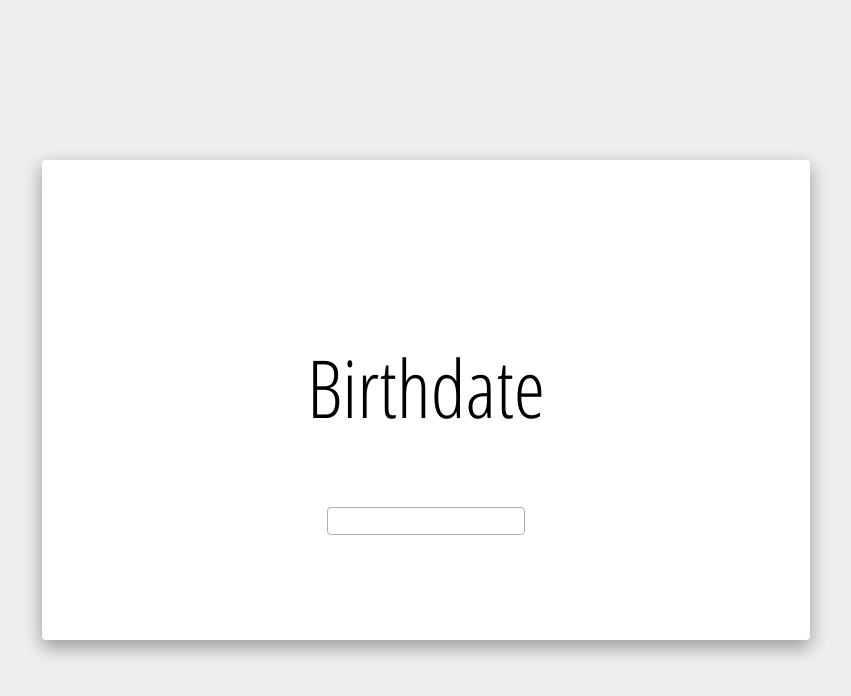
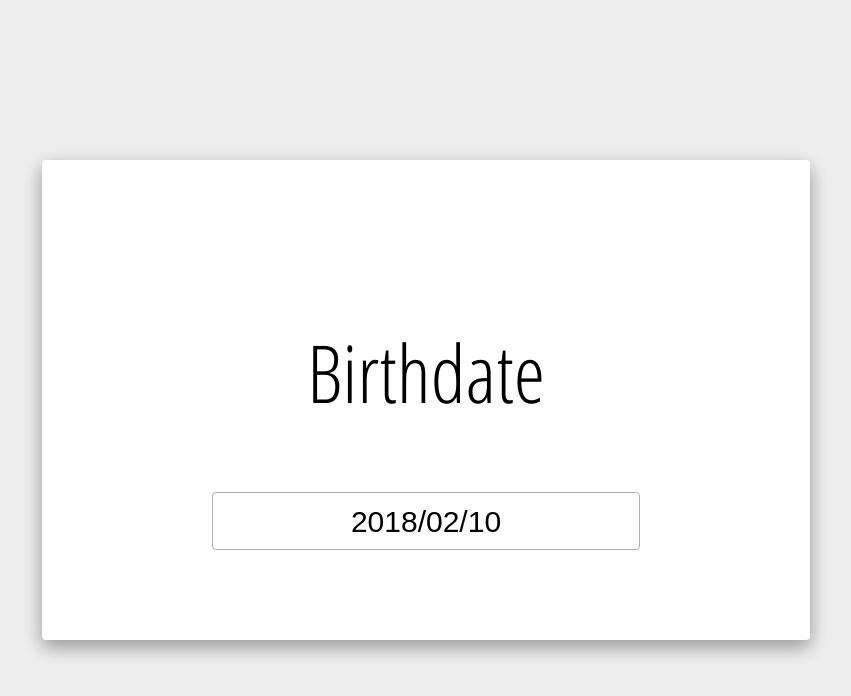
Before and after one commit to t-mdo/thanabios, a React app in the folder client/: page / in a window 1280 px wide. Shown: the top 696 px of the page, without its empty margins (214-1065 px from the left). Built offline with nearby package versions, Linux system fonts and the light colour scheme.

Commit message:
Add redux and redirections

```diff
--- /dev/null
+++ b/client/src/actions/user.js
@@ -0,0 +1,10 @@
+export const UPDATE_USER = 'UPDATE_USER';
+
+export const updateUser = user => ({
+  type: UPDATE_USER,
+  user,
+});
+
+export const setupUser = user => (dispatch) => {
+  dispatch(updateUser(user));
+};
--- a/client/src/components/InitialForm.js
+++ b/client/src/components/InitialForm.js
@@ -7,10 +7,10 @@ import DatePickerStock from 'react-datepicker';
 import 'react-datepicker/dist/react-datepicker.css';
 
 const DatePicker = styled(DatePickerStock)`
-  font-size: 13px;
+  font-size: 30px;
   border-radius: 4px;
   border: 1px solid #aeaeae;
-  padding: 6px 10px 5px;
+  padding: 12px 20px 10px;
   text-align: center;
 
   &:focus {
@@ -19,10 +19,12 @@ const DatePicker = styled(DatePickerStock)`
   }
 `;
 
-const InitialForm = ({ className }) => (
+const InitialForm = ({ className, user, handleFormChange }) => (
   <div className={className}>
     <DatePicker
       dateFormat="YYYY/MM/DD"
+      selected={user.birthdate}
+      onChange={handleFormChange}
     />
   </div>
 );
@@ -31,6 +33,8 @@ InitialForm.defaultProps = {};
 
 InitialForm.propTypes = {
   className: PropTypes.string.isRequired,
+  user: PropTypes.shape({ birthdate: PropTypes.object }).isRequired,
+  handleFormChange: PropTypes.func.isRequired,
 };
 
 export default styled(InitialForm)`
--- /dev/null
+++ b/client/src/components/InitialFormPage.js
@@ -0,0 +1,31 @@
+import React from 'react';
+import PropTypes from 'prop-types';
+import styled from 'styled-components';
+
+import Wrapper from './Wrapper';
+import Title from './Title';
+import InitialForm from './InitialForm';
+
+const WrapperContainer = styled.div`
+  display: flex;
+  flex-direction: column;
+  justify-content: center;
+  height: 100%;
+  width: 100%;
+`;
+
+const InitialFormPage = ({ user, handleFormChange }) => (
+  <WrapperContainer>
+    <Wrapper height={60} width={60} >
+      <Title>Birthdate</Title>
+      <InitialForm user={user} handleFormChange={handleFormChange} />
+    </Wrapper>
+  </WrapperContainer>
+);
+
+InitialFormPage.propTypes = {
+  user: PropTypes.shape({ birthdate: PropTypes.object }).isRequired,
+  handleFormChange: PropTypes.func.isRequired,
+};
+
+export default InitialFormPage;
--- a/client/src/containers/App.js
+++ b/client/src/containers/App.js
@@ -2,7 +2,7 @@ import React, { Component } from 'react';
 import { BrowserRouter as Router, Route, Switch } from 'react-router-dom';
 
 import MainPage from './MainPage';
-import InitialFormPage from './InitialFormPage';
+import InitialFormPageContainer from './InitialFormPageContainer';
 
 class App extends Component {
   componentDidMount() {
@@ -21,7 +21,7 @@ class App extends Component {
       >
         <Router>
           <Switch>
-            <Route exact path="/" component={InitialFormPage} />
+            <Route exact path="/" component={InitialFormPageContainer} />
             <Route exact path="/life" component={MainPage} />
           </Switch>
         </Router>
--- a/client/src/containers/InitialFormPage.js
+++ /dev/null
@@ -1,25 +0,0 @@
-import React from 'react';
-import styled from 'styled-components';
-
-import Wrapper from '../components/Wrapper';
-import Title from '../components/Title';
-import InitialForm from '../components/InitialForm';
-
-const WrapperContainer = styled.div`
-  display: flex;
-  flex-direction: column;
-  justify-content: center;
-  height: 100%;
-  width: 100%;
-`;
-
-const InitialFormPage = () => (
-  <WrapperContainer>
-    <Wrapper height={60} width={60} >
-      <Title>Birthdate</Title>
-      <InitialForm />
-    </Wrapper>
-  </WrapperContainer>
-);
-
-export default InitialFormPage;
--- /dev/null
+++ b/client/src/containers/InitialFormPageContainer.js
@@ -0,0 +1,35 @@
+import React from 'react';
+import PropTypes from 'prop-types';
+
+import { withRouter } from 'react-router-dom';
+
+import { connect } from 'react-redux';
+
+import InitialFormPage from '../components/InitialFormPage';
+
+import { setupUser as setupUserThunk } from '../actions/user';
+
+const InitialFormPageContainer = ({ user, setupUser, history }) => {
+  const handleFormChange = (form) => {
+    setupUser({ birthdate: form });
+    history.push('/life');
+  };
+
+  return <InitialFormPage user={user} handleFormChange={handleFormChange} />;
+};
+
+InitialFormPageContainer.propTypes = {
+  user: PropTypes.shape({ birthdate: PropTypes.object }).isRequired,
+  setupUser: PropTypes.func.isRequired,
+  history: PropTypes.object.isRequired,
+};
+
+const mapStateToProps = state => ({
+  user: state.user,
+});
+
+const mapDispatchToProps = dispatch => ({
+  setupUser: user => dispatch(setupUserThunk(user)),
+});
+
+export default connect(mapStateToProps, mapDispatchToProps)(withRouter(InitialFormPageContainer));
--- a/client/src/index.js
+++ b/client/src/index.js
@@ -1,5 +1,16 @@
 import React from 'react';
 import ReactDOM from 'react-dom';
+import { Provider } from 'react-redux';
+
+import getStore from './store';
+
 import App from './containers/App';
 
-ReactDOM.render(<App />, document.getElementById('root'));
+const store = getStore();
+
+ReactDOM.render(
+  <Provider store={store}>
+    <App />
+  </Provider>,
+  document.getElementById('root'),
+);
--- /dev/null
+++ b/client/src/reducers/index.js
@@ -0,0 +1,9 @@
+import { combineReducers } from 'redux';
+
+import { user } from './user';
+import { setupStatus } from './setupStatus';
+
+export default combineReducers({
+  user,
+  setupStatus,
+});
--- /dev/null
+++ b/client/src/reducers/life.js
@@ -0,0 +1,4 @@
+import { combineReducers } from 'redux';
+
+export const life = combineReducers({
+});
--- /dev/null
+++ b/client/src/reducers/setupStatus.js
@@ -0,0 +1,10 @@
+import { UPDATE_USER } from '../actions/user';
+
+export const setupStatus = (state = false, action) => {
+  switch (action.type) {
+    case UPDATE_USER:
+      return true;
+    default:
+      return state;
+  }
+};
--- /dev/null
+++ b/client/src/reducers/user.js
@@ -0,0 +1,17 @@
+import { combineReducers } from 'redux';
+import moment from 'moment';
+
+import { UPDATE_USER } from '../actions/user';
+
+const birthdate = (state = moment(), action) => {
+  switch (action.type) {
+    case UPDATE_USER:
+      return action.user.birthdate;
+    default:
+      return state;
+  }
+};
+
+export const user = combineReducers({
+  birthdate,
+});
```
Also changed, not shown: client/src/actions/life.js (added), 2 other files (tests, documents, lock files or other folders).
